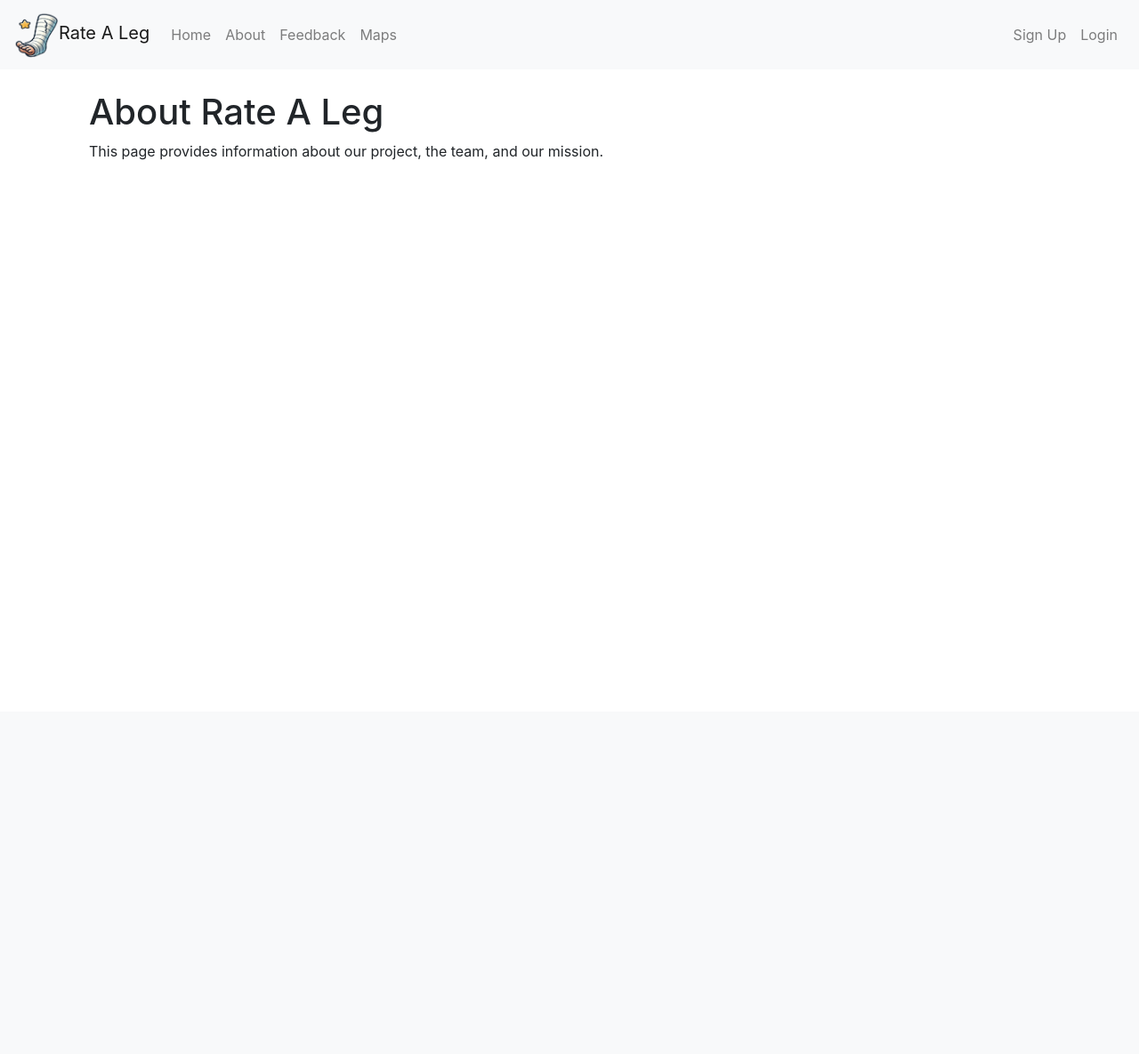
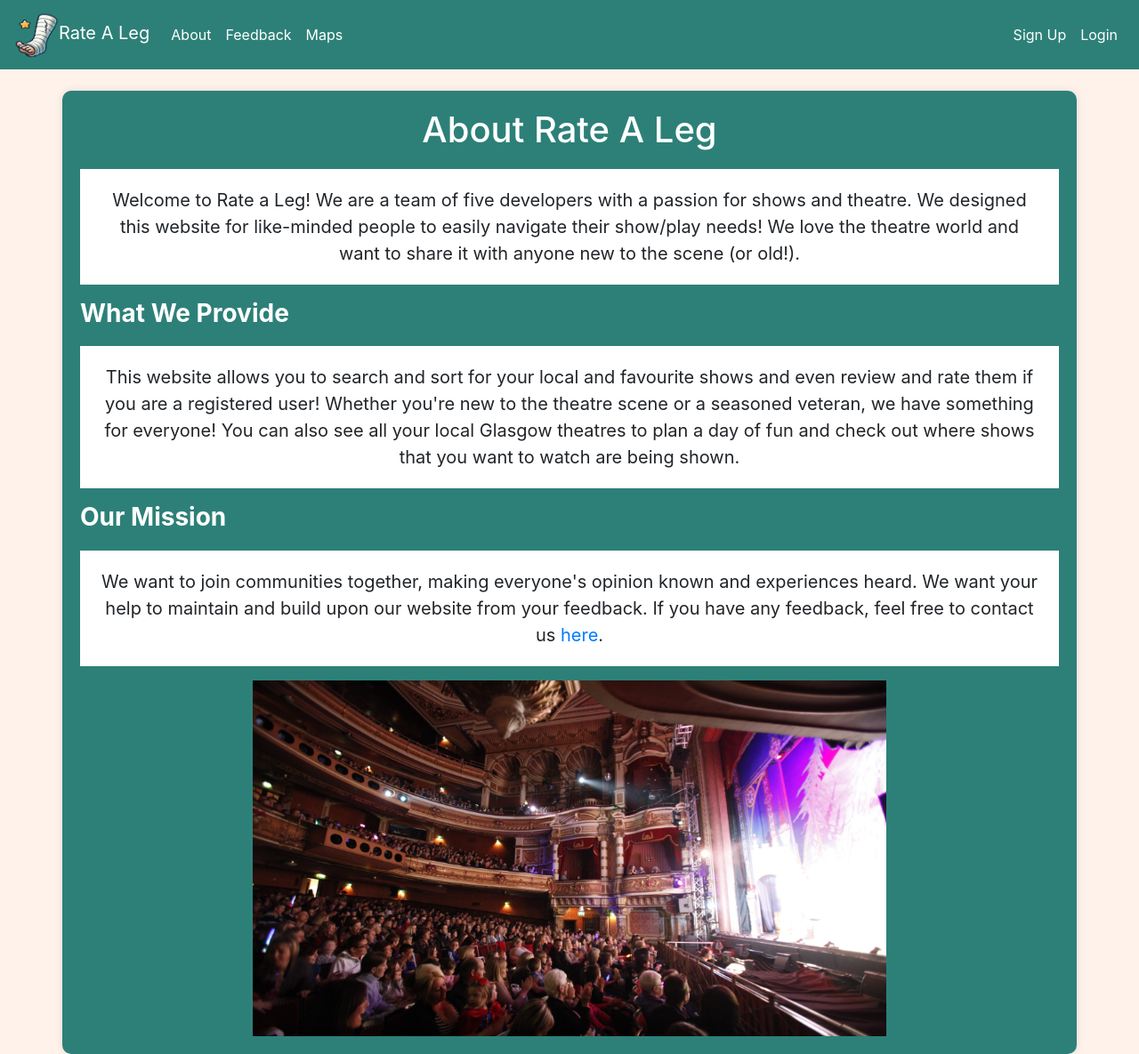
Before and after one commit to grashop04/RateALeg, a Django app: page /about/ in a window 1280 px wide. Shown: the whole page at 89% size. Before the commit the page ends 180 px from the top, so only its background shows below. Run offline with Django 3.2, Linux system fonts and the light colour scheme; some libraries are stand-ins or nearby versions.

Commit message:
finished about, frontend feedback and css

```diff
--- /dev/null
+++ b/static/css/about.css
@@ -0,0 +1,30 @@
+.container {
+    background-color: #2d8078;
+    padding: 20px;
+    border-radius: 10px;
+    box-shadow: 0 0 10px 0 rgba(0, 0, 0, 0.1);
+}
+
+p {
+    background-color: white ;
+    font-size: 20px;
+    margin-top: 20px;
+    padding: 20px;
+    text-align: center;
+}
+
+h1 {
+    color: white;
+    text-align: center;
+}
+
+h3 {
+    color: white;
+    font-weight: bold;
+}
+
+.kings-img {
+    display: block;
+    margin: auto;
+    width: auto;
+}
--- a/static/css/custom.css
+++ b/static/css/custom.css
@@ -2,3 +2,20 @@
     width: 50px;
     height: auto;
 }
+
+body {
+    background-color: #fff2ea !important;
+}
+
+.navbar {
+    background-color: #2d8078 !important;
+}
+
+.navbar .nav-link,
+.navbar .navbar-brand {
+    color: white !important;
+}
+
+.navbar .nav-link:hover {
+    color: #1d554f !important;
+}
--- a/templates/base.html
+++ b/templates/base.html
@@ -19,9 +19,6 @@
     </button>
     <div class="collapse navbar-collapse" id="navbarNav">
       <ul class="navbar-nav">
-        <li class="nav-item">
-          <a class="nav-link" href="{% url 'shows' %}">Home</a>
-        </li>
         <li class="nav-item">
           <a class="nav-link" href="{% url 'about' %}">About</a>
         </li>
@@ -50,8 +47,31 @@
   </nav>
 
   <!-- Main content area -->
-  <div class="container mt-4">
+
     {% block body_block %}
+    <div class="container mt-4">
+      <div class="d-flex justify-content-between align-items-center mb-4">
+        <form class="form-inline d-flex w-75">
+          <div class="input-group w-100">
+            <input class="form-control" type="text" placeholder="Search for a Show">
+            <div class="input-group-append">
+              <button class="search-btn" type="submit">🔍</button>
+            </div>
+          </div>
+        </form>
+        <div class="dropdown ml-2">
+          <button class="sort-btn dropdown-toggle" type="button" id="sortDropdown" data-toggle="dropdown">
+            Sort by...
+          </button>
+          <div class="dropdown-menu">
+            <a class="dropdown-item" href="#">Alphabetical</a>
+            <a class="dropdown-item" href="#">Newest</a>
+            <a class="dropdown-item" href="#">Rating</a>
+            <a class="dropdown-item" href="#">Playwright</a>
+          </div>
+        </div>
+      </div>
+
     {% endblock %}
   </div>
 
--- a/templates/plays/about.html
+++ b/templates/plays/about.html
@@ -1,10 +1,25 @@
 {% extends 'base.html' %}
+{% load static %}
 
 {% block title_block %}About - Rate A Leg{% endblock %}
 
 {% block body_block %}
+<link rel="stylesheet" href="{% static 'css/about.css' %}">
+
 <div class="container mt-4">
     <h1>About Rate A Leg</h1>
-    <p>This page provides information about our project, the team, and our mission.</p>
+    <p>Welcome to Rate a Leg! We are a team of five developers with a passion for shows and theatre. We designed this website for like-minded people to easily navigate their
+        show/play needs! We love the theatre world and want to share it with anyone new to the scene (or old!).</p>
+    <h3>What We Provide</h3>
+    <p>This website allows you to search and sort for your local and favourite shows and even review and rate them if you are a registered user! Whether you're new to the
+        theatre scene or a seasoned veteran, we have something for everyone! You can also see all your local Glasgow theatres to plan a day of fun and check out where shows
+        that you want to watch are being shown.
+    </p>
+    <h3>Our Mission</h3>
+    <p>We want to join communities together, making everyone's opinion known and experiences heard. We want your help to maintain and build upon our website from your feedback.
+         If you have any feedback, feel free to contact us <a href="{% url 'feedback' %}">here</a>.
+    </p>
+    <img src="{% static 'images/kings-theatre.png' %}" alt="Kings Theatre" width=600 height=400 class="kings-img">
 </div>
+
 {% endblock %}
```
Also changed, not shown: static/css/feedback.css (added, +31 -0 lines), templates/plays/feedback.html (+6 -2 lines), static/images/kings-theatre.png (added).
